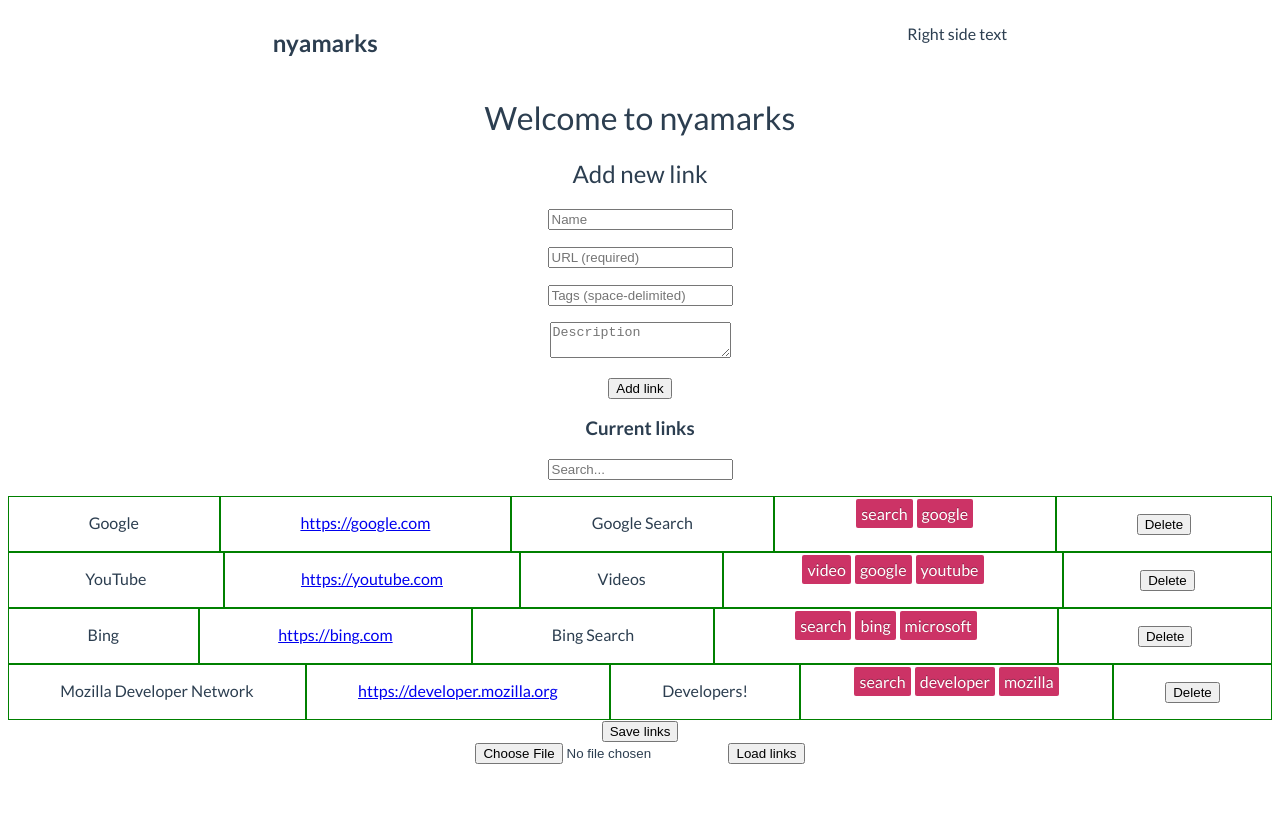
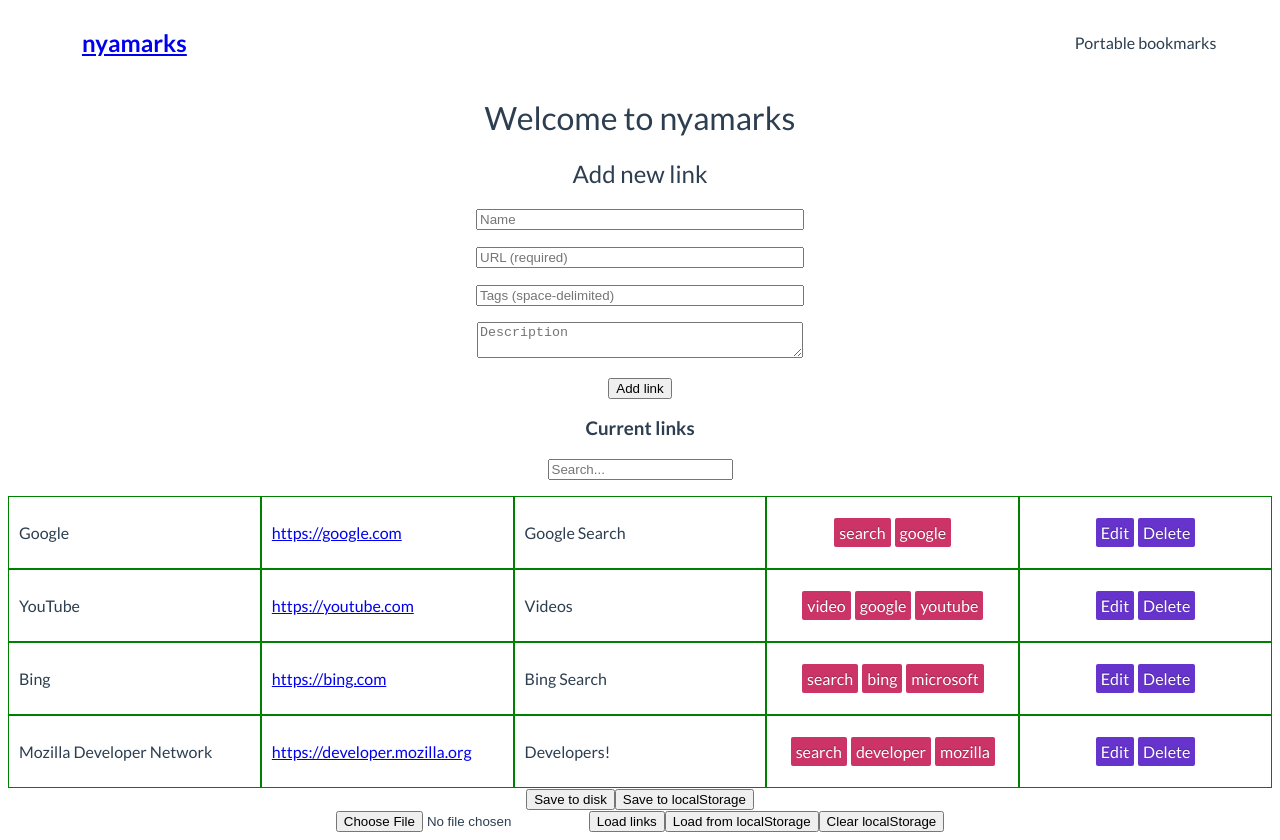
Before and after one commit to NedraeMessmer/nyamarks, a Vue app: page /#/ in a window 1280 px wide. Before the commit the page ends 800 px from the top, so only its background shows below. Built offline with nearby package versions, Linux system fonts and the light colour scheme.

Commit message:
Save and load using localStorage

```diff
--- a/index.html
+++ b/index.html
@@ -3,6 +3,7 @@
   <head>
     <meta charset="utf-8">
     <title>nyamarks</title>
+    <link href="/static/nyao-32.png" rel="icon" type="image/png">
     <link href="https://fonts.googleapis.com/css?family=Lato:400,400i,700,700i" rel="stylesheet">
   </head>
   <body>
--- a/package.json
+++ b/package.json
@@ -14,6 +14,8 @@
   },
   "dependencies": {
     "eslint-plugin-no-class": "^0.1.0",
+    "node-sass": "^4.5.0",
+    "sass-loader": "^6.0.3",
     "vue": "^2.2.2",
     "vue-router": "^2.2.0",
     "vuex": "^2.2.1"
--- /dev/null
+++ b/src/components/EditLink.vue
@@ -0,0 +1,55 @@
+<template>
+  <div class="oh-hai">
+    <form name="editLink" v-on:submit.prevent="updateLink">
+      <h2>Edit link: {{link.name}}</h2>
+
+      <p><input placeholder="Name" v-model="link.name"></p>
+      <p><input placeholder="URL (required)" v-model="link.url" required></p>
+      <p><input placeholder="Tags (space-delimited)" v-model="link.tags"></p>
+      <p>
+        <textarea placeholder="Description" v-model="link.description"></textarea>
+      </p>
+
+      <button type="submit">Update link</button>
+    </form>
+
+  </div>
+</template>
+
+<script>
+export default {
+  name: 'EditLink',
+  data() {
+    return {
+      id: this.$route.params.id,
+    }
+  },
+  computed: {
+    link() {
+      return this.$store.getters.getLink(this.id);
+    },
+  },
+  methods: {
+    updateLink() {
+      const link = {...this.link};
+
+      this.$store.commit({
+        type: 'updateLink',
+        link,
+      });
+
+      this.$router.push({name: 'Main'});
+    },
+  },
+}
+</script>
+
+<style scoped lang="scss">
+$color: rgb(32, 64, 128);
+
+.oh-hai {
+  h1 {
+    color: $color;
+  }
+}
+</style>
--- a/src/components/Header.vue
+++ b/src/components/Header.vue
@@ -1,10 +1,12 @@
 <template>
   <div id="header">
     <div>
-      <h2>nyamarks</h2>
+      <h2>
+        <router-link to="/">nyamarks</router-link>
+      </h2>
     </div>
     <div>
-      <p>Right side text</p>
+      <p>Portable bookmarks</p>
     </div>
   </div>
 </template>
@@ -18,10 +20,11 @@ export default {
 <style scoped>
 #header {
   display: flex;
+  justify-content: space-between;
+  align-items: center;
 }
 
 #header > div {
-  flex: 1 1 auto;
-  justify-content: space-between;
+  width: 20%;
 }
 </style>
--- a/src/components/LinkItem.vue
+++ b/src/components/LinkItem.vue
@@ -10,10 +10,14 @@
       <p>{{link.description}}</p>
     </div>
     <div class="tags">
-      <tag-pill v-for="(tag, index) in link.tags" v-bind:tagname="tag" v-bind:key="index"></tag-pill>
+      <tag-pill
+        v-for="(tag, index) in link.tags"
+        v-bind:tagname="tag"
+        v-bind:key="index"></tag-pill>
     </div>
-    <div class="remove">
-      <p><button v-on:click="removeLink(linkId)">Delete</button></p>
+    <div class="actions">
+      <router-link v-bind:to="editLink">Edit</router-link>
+      <button v-on:click="removeLink(linkId)">Delete</button>
     </div>
   </div>
 </template>
@@ -22,6 +26,14 @@
 export default {
   name: 'LinkItem',
   props: ['link', 'linkId'],
+  data() {
+    return {
+      editLink: {
+        name: 'EditLink',
+        params: {id: this.linkId},
+      },
+    }
+  },
   methods: {
     removeLink(index) {
       return this.$store.commit({
@@ -33,13 +45,45 @@ export default {
 };
 </script>
 
-<style scoped>
+<style scoped lang="scss">
 .link-item {
   display: flex;
-}
+  text-align: left;
 
-.link-item > div {
-  flex: 1 1 auto;
-  border: 1px solid green;
+  > div {
+    border: 1px solid green;
+    flex: 1 1 auto;
+    padding: 10px;
+    width: 20%;
+  }
+
+  .tags,
+  .actions {
+    align-items: center;
+    display: flex;
+    justify-content: center;
+  }
+
+  .actions {
+    a, button {
+      background-color: rgba(64, 0, 192, 0.8);
+      border: none;
+      border-radius: 2px;
+      color: white;
+      cursor: pointer;
+      font-family: 'Lato', sans-serif;
+      font-size: 1em;
+      display: inline-block;
+      margin: 2px;
+      padding: 5px;
+      text-decoration: none;
+      text-shadow: 0 -1px rgba(0, 0, 0, 0.3);
+      transition: background-color 0.2s ease-in;
+
+      &:hover {
+        background-color: rgba(128, 0, 128, 0.8);
+      }
+    }
+  }
 }
 </style>
--- a/src/components/Main.vue
+++ b/src/components/Main.vue
@@ -2,7 +2,7 @@
   <div class="hello">
     <h1>{{welcome}}</h1>
 
-    <form name="newLink" v-on:submit="addLink">
+    <form class="newLink" name="newLink" v-on:submit.prevent="addLink">
       <h2>Add new link</h2>
 
       <p><input placeholder="Name" v-model="newLink.name"></p>
@@ -22,11 +22,14 @@
     </div>
 
     <div>
-      <button v-on:click="saveToDisk">Save links</button>
+      <button v-on:click="saveToDisk">Save to disk</button>
+      <button v-on:click="saveToLocalStorage">Save to localStorage</button>
 
-      <form name="loadLinks">
+      <form name="loadLinks" v-on:submit.prevent>
         <input id="file" type="file" accept="application/json,.json">
         <button v-on:click="loadFromDisk">Load links</button>
+        <button v-on:click="loadFromLocalStorage">Load from localStorage</button>
+        <button v-on:click="clearLocalStorage">Clear localStorage</button>
       </form>
     </div>
   </div>
@@ -49,7 +52,6 @@ export default {
       const link = {...this.newLink};
       const form = document.forms.newLink;
 
-      // this.newLink = {...emptyLink};
       form.reset();
 
       return this.$store.commit({
@@ -88,6 +90,31 @@ export default {
 
       contents.readAsText(file);
     },
+
+    saveToLocalStorage() {
+      const links = JSON.stringify(this.$store.state.links);
+
+      return localStorage.setItem('nyamarks', links);
+    },
+
+    loadFromLocalStorage() {
+      const json = localStorage.getItem('nyamarks');
+
+      if (!json) {
+        return false;
+      }
+
+      const links = JSON.parse(json);
+
+      return this.$store.commit({
+        type: 'loadLinks',
+        links,
+      });
+    },
+
+    clearLocalStorage() {
+      return localStorage.removeItem('nyamarks');
+    },
   },
   components: {
     linkList,
@@ -95,9 +122,14 @@ export default {
 }
 </script>
 
-<!-- Add "scoped" attribute to limit CSS to this component only -->
-<style scoped>
+<style scoped lang="scss">
 h1, h2 {
   font-weight: normal;
 }
+
+.newLink {
+  input, textarea {
+    width: 25vw;
+  }
+}
 </style>
--- a/src/link-store.js
+++ b/src/link-store.js
@@ -44,33 +44,39 @@ const linkStore = {
   },
 
   mutations: {
-    addLink(state, payload) {
-      const link = payload.link;
-
+    addLink(state, {link}) {
       link.tags = link.tags.split(' ');
 
       return state.links.push(link);
     },
 
-    removeLink(state, payload) {
-      return state.links.splice(payload.index, 1);
+    removeLink(state, {index}) {
+      return state.links.splice(index, 1);
     },
 
-    updateLink(state, payload) {
-      return state.links.splice(payload.index, 1, payload.link);
+    updateLink(state, {index, link}) {
+      link.tags = link.tags.split(' ');
+
+      return state.links.splice(index, 1, link);
     },
 
-    loadLinks(state, payload) {
-      return state.links = payload.links;
+    loadLinks(state, {links}) {
+      return state.links = links;
     },
   },
 
   getters: {
-    getLink: (state) => (index) => state.links[index],
+    getLink: state => index => {
+      const link = {...state.links[index]};
+
+      link.tags = link.tags.join(' ');
+
+      return link;
+    },
 
     getTaggedLinks: (state) => (tags) => {
       if (!tags || tags.length === 0) {
-        return state.links;
+        return [...state.links];
       }
 
       return state.links.filter((link) => {
@@ -79,6 +85,12 @@ const linkStore = {
         });
       });
     },
+
+    getMatchingLinks: state => query => {
+      query;
+
+      return [...state.links];
+    },
   },
 }
 
--- a/src/router/index.js
+++ b/src/router/index.js
@@ -1,6 +1,8 @@
 import Vue from 'vue'
 import Router from 'vue-router'
+
 import Main from '@/components/Main'
+import EditLink from '@/components/EditLink';
 
 Vue.use(Router)
 
@@ -11,5 +13,10 @@ export default new Router({
       name: 'Main',
       component: Main,
     },
+    {
+      path: '/edit/:id',
+      name: 'EditLink',
+      component: EditLink,
+    },
   ],
 })
```
Also changed, not shown: 1 other file (tests, documents, lock files or other folders).
